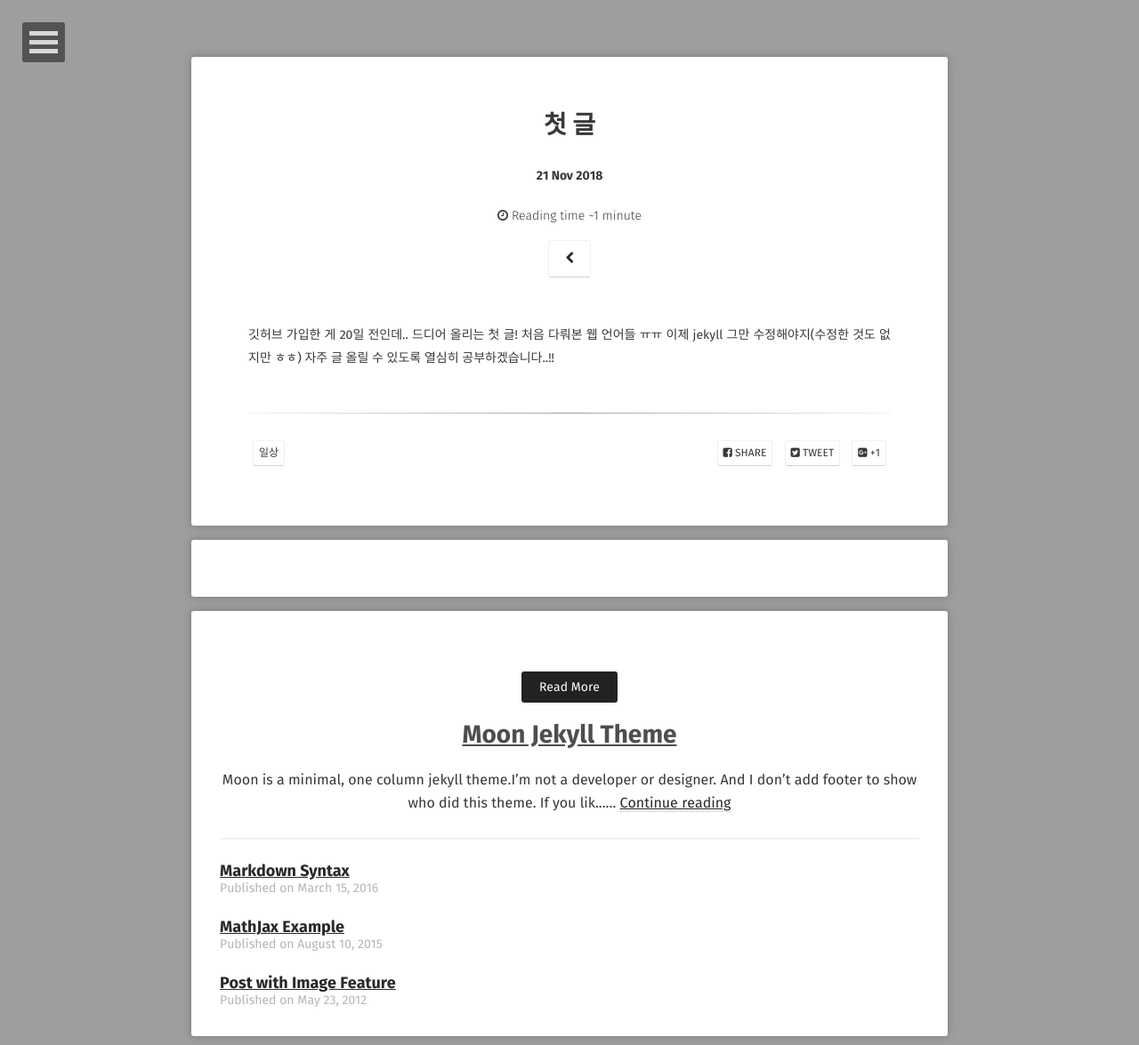
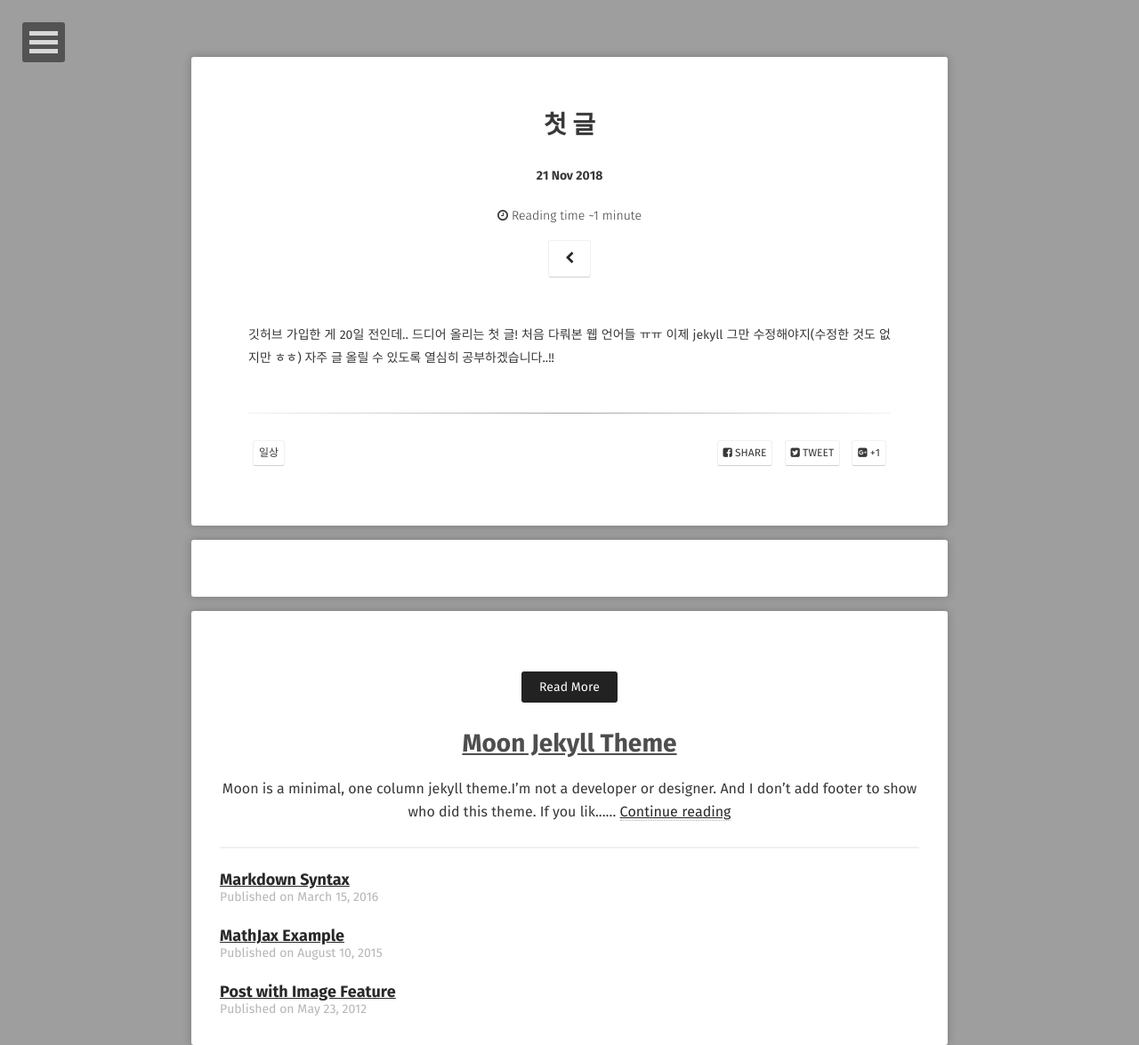
Before and after one commit to incheony/incheony.github.io, a Jekyll site: the page built from _posts/2018-11-21-first_post.md, in a window 1280 px wide. Shown: the whole page at 89% size. Built offline with Jekyll 4.4.1, drawn with Linux system fonts in a browser that asks for light colours; some web fonts are replaced; comment, search, counter and statistics services are not loaded.

Commit message:
Update site.scss

```diff
--- a/_sass/site.scss
+++ b/_sass/site.scss
@@ -199,7 +199,7 @@ body {
 
 .read-more-content {
     @extend %extend1;
-    margin-top: 20px;
+    margin-top: 30px;
 	@include font-size(16);
 
 	// Dotted line underlines for links
```
